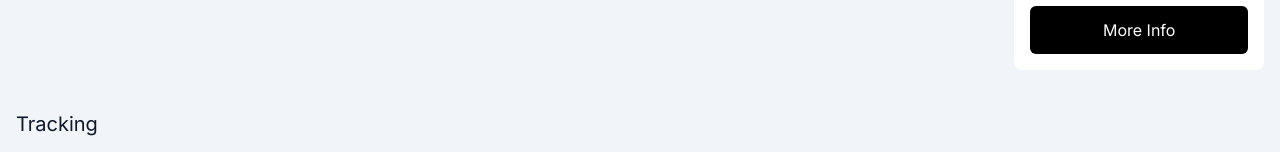
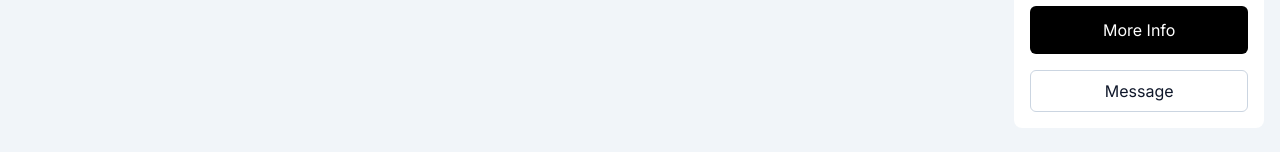
Before and after one commit to an4morph/cargo-hackaton, a Next.js app: page /shipments/1 in a window 1280 px wide. Shown: the part 612-764 px from the top of the page. Built offline with nearby package versions, Linux system fonts and the light colour scheme.

Commit message:
add msg btn to driver

```diff
--- a/src/app/shipments/[id]/page.tsx
+++ b/src/app/shipments/[id]/page.tsx
@@ -1,5 +1,6 @@
 import { BackButton } from '@/components/button/back'
 import { PrimaryButton } from '@/components/button/primary'
+import { SecondaryButton } from '@/components/button/secondary'
 import Image from 'next/image'
 import Link from 'next/link'
 
@@ -69,6 +70,9 @@ export default async function ShimpmentPage({ params: { id } }: IProps): Promise
           <Link className="mt-4 block" href="/profile/driver/1">
             <PrimaryButton className="w-full">More Info</PrimaryButton>
           </Link>
+          <Link className="mt-4 block" href="/chat/1">
+            <SecondaryButton className="w-full">Message</SecondaryButton>
+          </Link>
         </div>
       </div>
 
```
